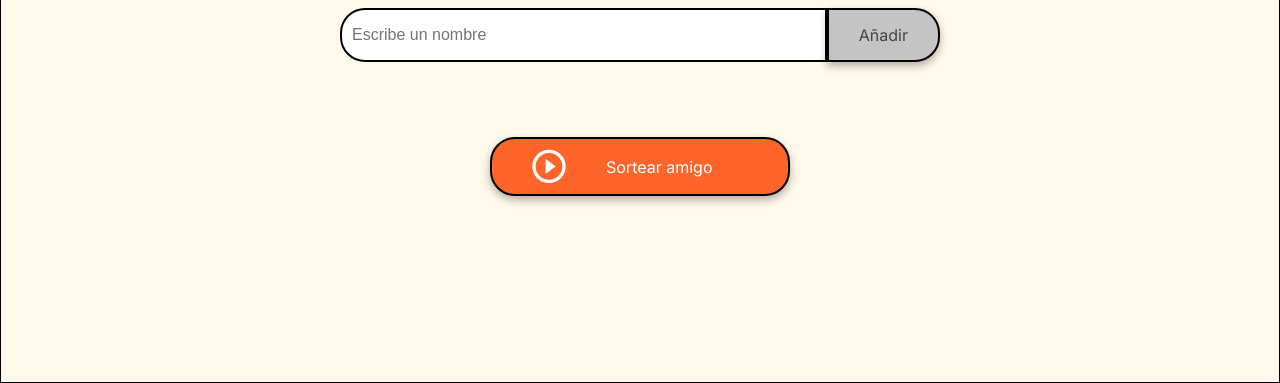
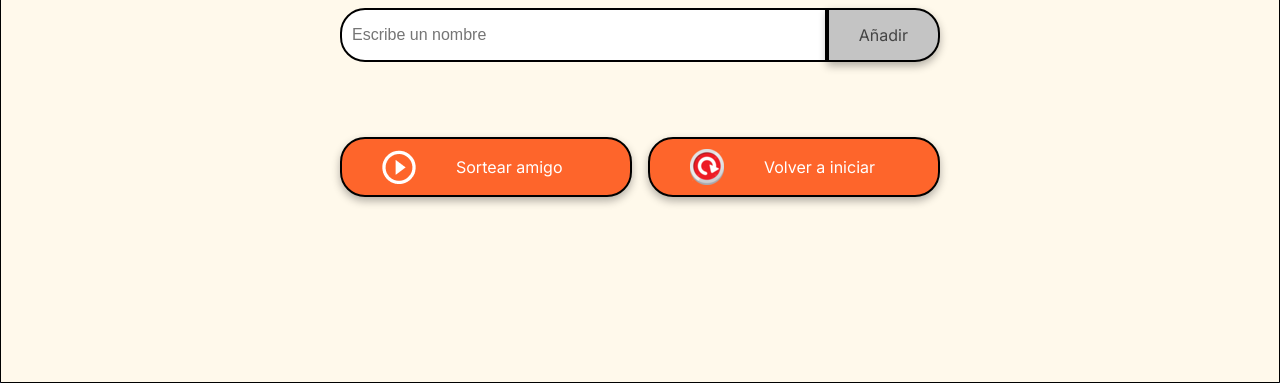
Before and after one commit to oramar/AmigoSecreto, a plain HTML site: page index.html in a window 1280 px wide. Shown: the part 417-800 px from the top of the page. Drawn offline with Linux system fonts and the light colour scheme.

Commit message:
Modifico el archivo html y css para agregar un boton adicional este me permite iniciar un nuevo sorteo sin actualizar la pagina

```diff
--- a/index.html
+++ b/index.html
@@ -22,6 +22,7 @@
             <div class="input-wrapper">
                 <input type="text" id="amigo" class="input-name" placeholder="Escribe un nombre">
                 <button class="button-add" onclick="agregarAmigo()">Añadir</button>
+
             </div>
 
             <ul id="listaAmigos" class="name-list" aria-labelledby="listaAmigos" role="list"></ul>
@@ -32,10 +33,14 @@
                     <img src="assets/play_circle_outline.png" alt="Ícono para sortear">
                     Sortear amigo
                 </button>
+                    <button class="button-draw" onclick="reiniciar()" aria-label="Reiniciar juegoo">
+                    <img src="assets/reiniciar.png" alt="Ícono para reiniciar juego">
+                    Volver a iniciar
+                </button>
             </div>
         </section>
     </main>
 
-    <script src="app.js" defer></script>
+    <script src="app2.js" defer></script>
 </body>
 </html>
--- a/style.css
+++ b/style.css
@@ -88,8 +88,10 @@ body {
 }
 
 .button-container {
-    width: 300px;
+    width: 600px;
+    display: flex;
     justify-content: center;
+    gap: 1rem;
 }
 
 /* Estilos de entrada de texto */
@@ -160,3 +162,12 @@ ul {
 .button-draw:hover {
     background-color: var(--color-button-hover);
 }
+
+
+/* Estilo para los botones cuando están deshabilitados */
+.button-draw:disabled {
+  background-color: var(--color-tertiary); /* Gris claro */
+  cursor: not-allowed; /* Cambia el cursor para indicar que no es interactivo */
+  opacity: 0.6; /* Hace el botón ligeramente transparente */
+  color: var(--color-text); /* Cambia el color del texto a gris oscuro */
+}
```
Also changed, not shown: assets/reiniciar.png (added).
